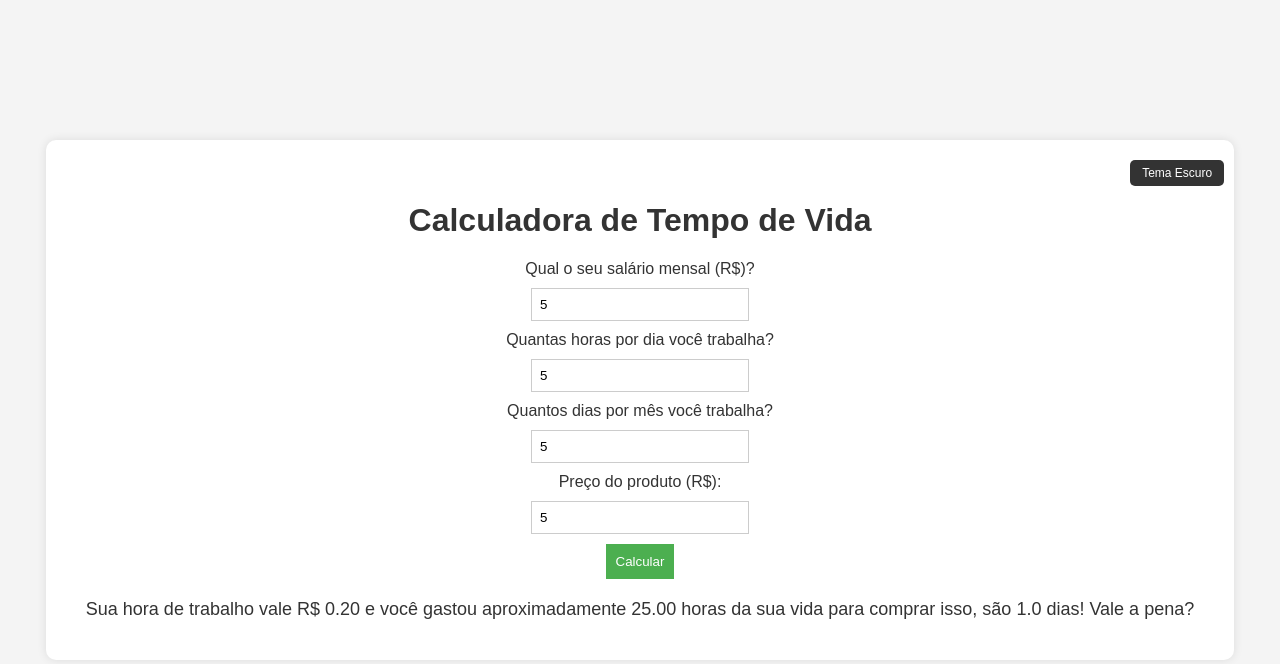
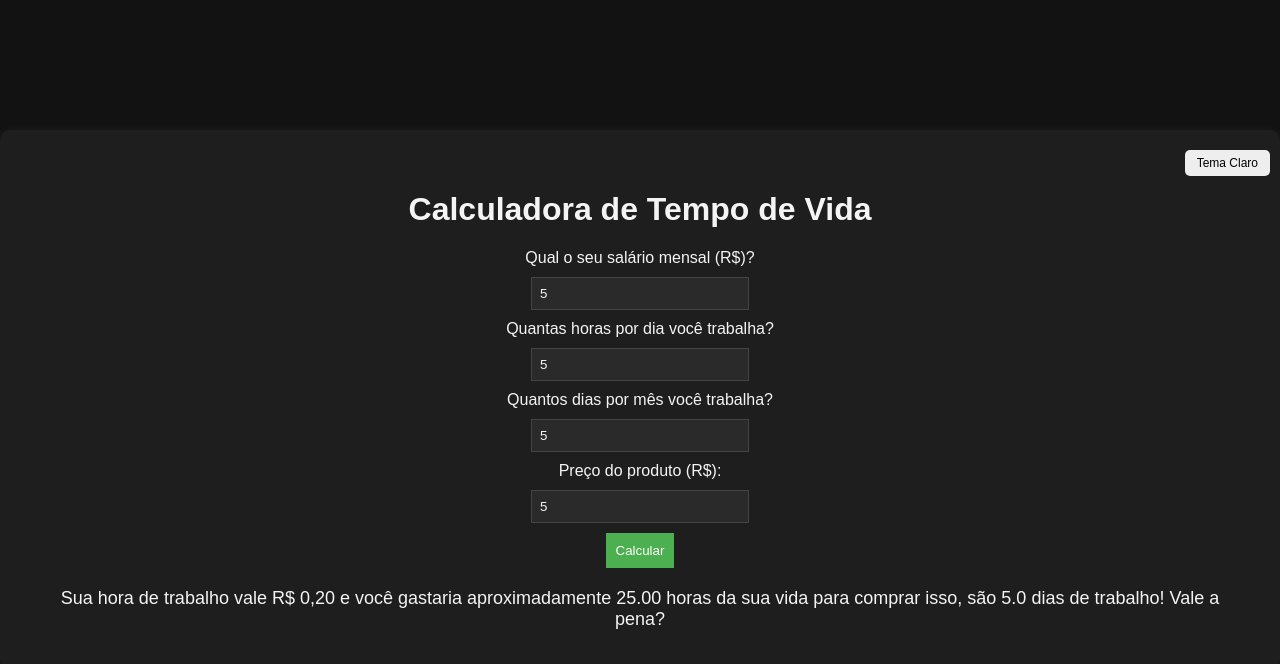
Before and after one commit to ciceroadf/calculadora-tempo-de-vida-auvp, a plain HTML site: page index.html in a window 1280 px wide. Both pictures are taken after typing "5", "5", "5", "5" into the empty fields and a click on the button "Calcular". Drawn offline with Linux system fonts and the light colour scheme.

Commit message:
adjust calculation and return string

```diff
--- a/index.html
+++ b/index.html
@@ -87,9 +87,9 @@
     }
   </style>
 </head>
-<body>
+<body class="dark-mode">
   <div class="container">
-    <button id="toggle-tema" onclick="alternarTema()">Tema Escuro</button>
+    <button id="toggle-tema" onclick="alternarTema()">Tema Claro</button>
 
     <h1>Calculadora de Tempo de Vida</h1>
 
@@ -124,9 +124,15 @@
       }
 
       const hora_de_trabalho = salario / dias_trabalhados / horas_trabalhadas;
+
+      if (hora_de_trabalho === 0 || isNaN(hora_de_trabalho)) {
+        resultado.textContent = "Não foi possível calcular o valor da hora de trabalho.";
+        return;
+      }
+
       const preco_de_vida = preco / hora_de_trabalho;
 
-      resultado.textContent = `Sua hora de trabalho vale R$ ${hora_de_trabalho.toFixed(2)} e você gastou aproximadamente ${preco_de_vida.toFixed(2)} horas da sua vida para comprar isso, são ${(preco_de_vida / 24).toFixed(1)} dias! Vale a pena?`;
+      resultado.textContent = `Sua hora de trabalho vale R$ ${hora_de_trabalho.toLocaleString('pt-BR', {minimumFractionDigits: 2, maximumFractionDigits: 2})} e você gastaria aproximadamente ${preco_de_vida.toFixed(2)} horas da sua vida para comprar isso, são ${((preco_de_vida / horas_trabalhadas)).toFixed(1)} dias de trabalho! Vale a pena?`;
     }
 
     function alternarTema() {
```
